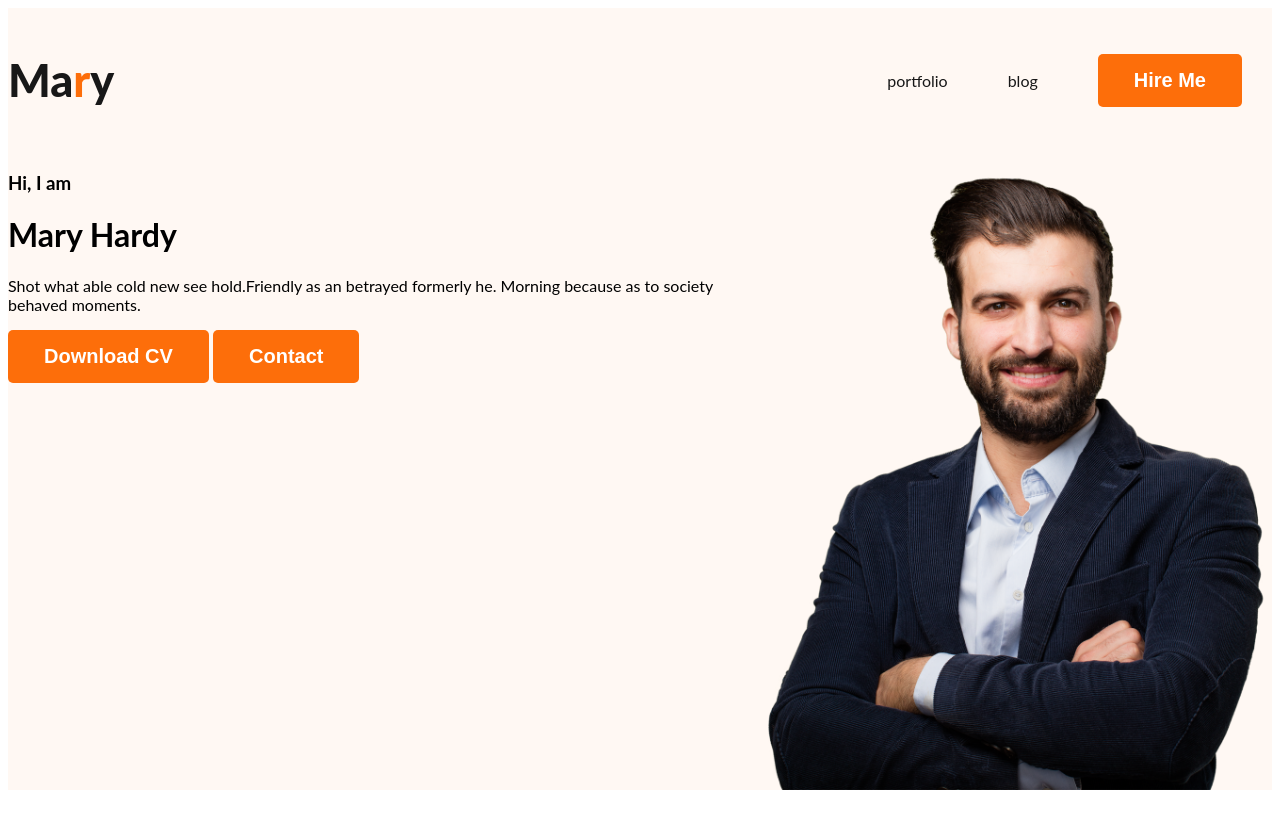
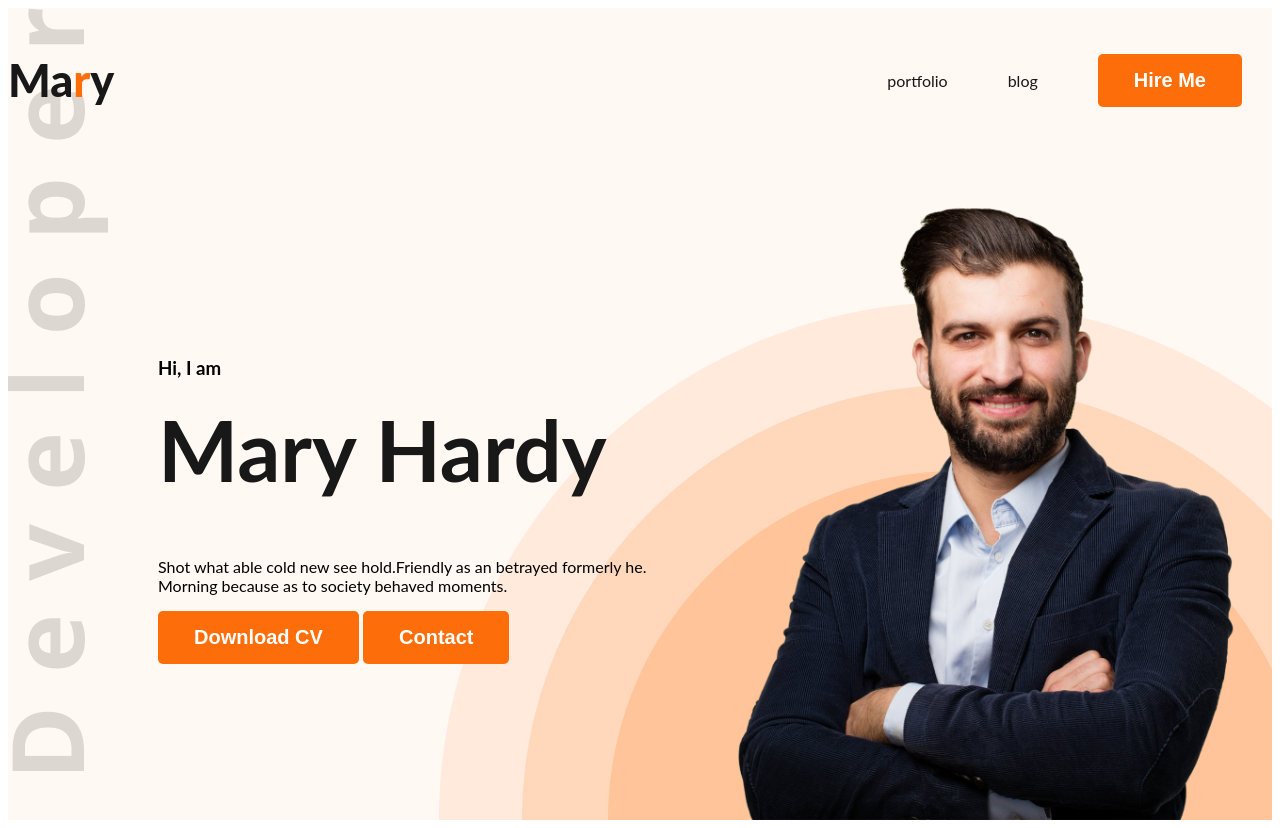
Before and after one commit to Sabiha1998/developer-porfolio, a plain HTML site: page index.html in a window 1280 px wide. Drawn offline with Linux system fonts and the light colour scheme.

Commit message:
adder header

```diff
--- a/index.html
+++ b/index.html
@@ -20,18 +20,14 @@
             </ul>
         </nav>
         <div class="banner">
-            <div>
-                <h3 class="banner gretting">Hi, I  am</h3>
-                <h1 class="banner title">Mary Hardy</h1>
-                <p>Shot what able cold new see hold.Friendly as an betrayed formerly he. Morning because as to society behaved moments.</p>
+            <div class="banner-content">
+                <h3 class="banner-gretting">Hi, I  am</h3>
+                <h1 class="banner-title">Mary Hardy</h1>
+                <p class="descriprion">Shot what able cold new see hold.Friendly as an betrayed formerly he. Morning because as to society behaved moments.</p>
                 <button class="btn-prymari">Download CV</button>
                 <button class="btn-prymari">Contact</button>
             </div>
              <img class="pic" src="images/hardy.png" alt="">
-        </div>
-        <div>
-            <h3></h3>
-        </div>
         </div>
     </header>
     <main>
--- a/styles/portfolio.css
+++ b/styles/portfolio.css
@@ -3,6 +3,7 @@ body{
     font-family: 'lato', sans-serif;
 }
 nav{
+
     display: flex;
      justify-content: space-between;
 }
@@ -37,12 +38,40 @@ nav a{
     color: #181818;
 }
 .header {
-    background-color: #FFF8F3;;
+    background-color: #FFF8F3;
+    background-image: url('../images/header_bg.png'), url('../images/developer.png');
+    background-position: bottom right, top left;
+    background-repeat: no-repeat;
+    /* padding: 1600px; max-height: 850px; */
 }
 .banner {
+    padding: 30px 30px 0px 150px;
     display: flex;
+    align-items: center;
     justify-content: space-between;
 }
 .banner .pic{
     width: 550px;
 }
+.banner-greeting {
+          color: #474747;
+          font-size: 45px;
+          font-weight: 600;
+}
+.banner-title {
+    color: #181818;
+    font-size: 85px;
+    font-weight: 700;
+    margin-top: 5px;
+
+}
+.description {
+    color: #757575;
+    font-size: 18px;
+    font-weight: 400;
+    line-height: 30px; /* 166.667% */
+    margin-top: 20px;
+}
+.banner-content{
+    max-width: 500px;
+}
```
